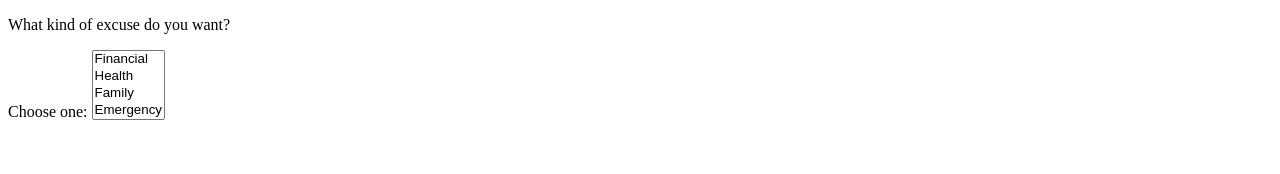
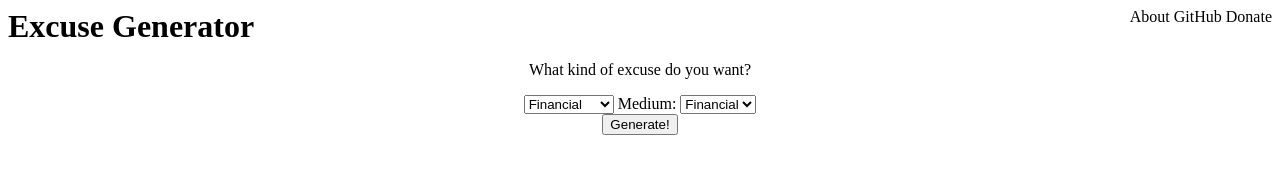
Before and after one commit to ahmedmoe/excuse_generator, a plain HTML site: page excuse.html in a window 1280 px wide. Drawn offline with Linux system fonts and the light colour scheme.

Commit message:
Update excuse.html

```diff
--- a/excuse.html
+++ b/excuse.html
@@ -2,18 +2,49 @@
 <html>
 <head>
 <title>Excuse Generator</title>
+
+<link rel="stylesheet" href="./style.css">
+
 </head>
 
 <body>
+<div class="header">
+	<h1>Excuse Generator</h1>
+  <div class="links">
+    <span>About</span>
+    <span>GitHub</span>
+    <span>Donate</span>
+  </div>
+</div>
+
+<div class="options">
 <p>What kind of excuse do you want?</p>
-<label for="cars">Choose one:</label>
 
-<select name="e_t" id="excuse_type" multiple>
-  <option value="volvo">Financial</option>
-  <option value="saab">Health</option>
-  <option value="opel">Family</option>
-  <option value="audi">Emergency</option>
+
+<select name="e_t" id="excuse_type">
+  <option value="Financial">Financial</option>
+  <option value="Health">Health</option>
+  <option value="Family">Family</option>
+  <option value="Emergency">Emergency</option>
 </select>
+
+<label for="cars">Medium:</label>
+<select name="med" id="excuse_medium">
+  <option value="Financial">Financial</option>
+  <option value="Health">Health</option>
+</select>
+
+<div class="button">
+<button class="btn">
+  Generate!
+</button>
+</div>
+
+
+</div>
+
+
+
 </body>
 
 </html>
```
